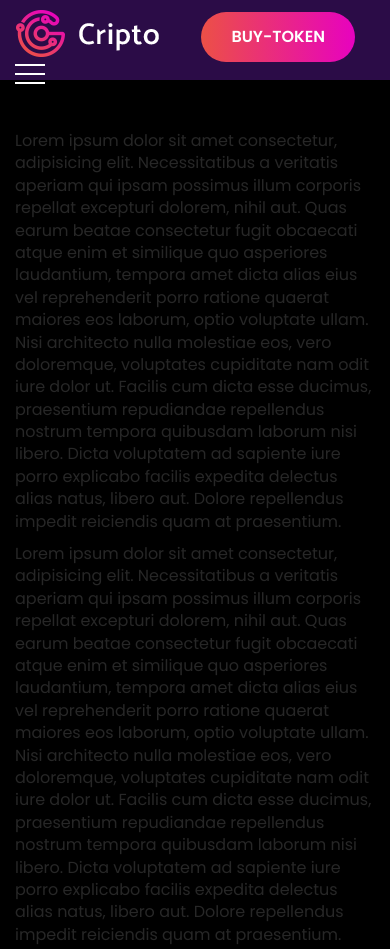
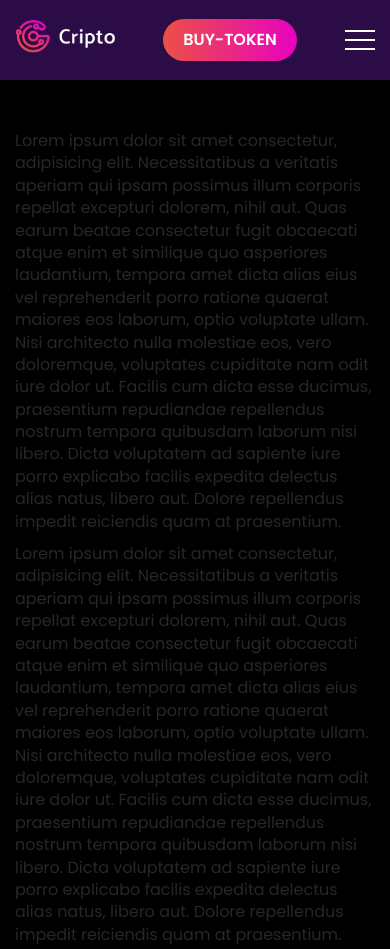
Before and after one commit to gaponova/crypto, a plain HTML site: page index.html in a window 390 px wide. Shown: the top 949 px of the page. Drawn offline with nearby package versions, Linux system fonts and the light colour scheme.

Commit message:
Пофиксили навигацию на медиа-запросе 400px

```diff
--- a/scss/_header.scss
+++ b/scss/_header.scss
@@ -129,7 +129,7 @@ $pink: #e702bf;
     font-weight: 600;
     text-transform: uppercase;
     color: $f;
-    padding: 15px;
+    padding: 10px 15px;
   }
 
   &__btn {
@@ -341,3 +341,18 @@ $pink: #e702bf;
     transition: all 0s ease 0s;
   }
 }
+
+@media (max-width: 400px) {
+  .header__logo {
+    width: 100px;
+    margin-right: 0;
+  }
+
+  .header__btn {
+    margin: 0 10px;
+  }
+
+  .btn-token {
+    padding: 10px 20px;
+  }
+}
```
Also changed, not shown: css/style.css, 1 other file.
